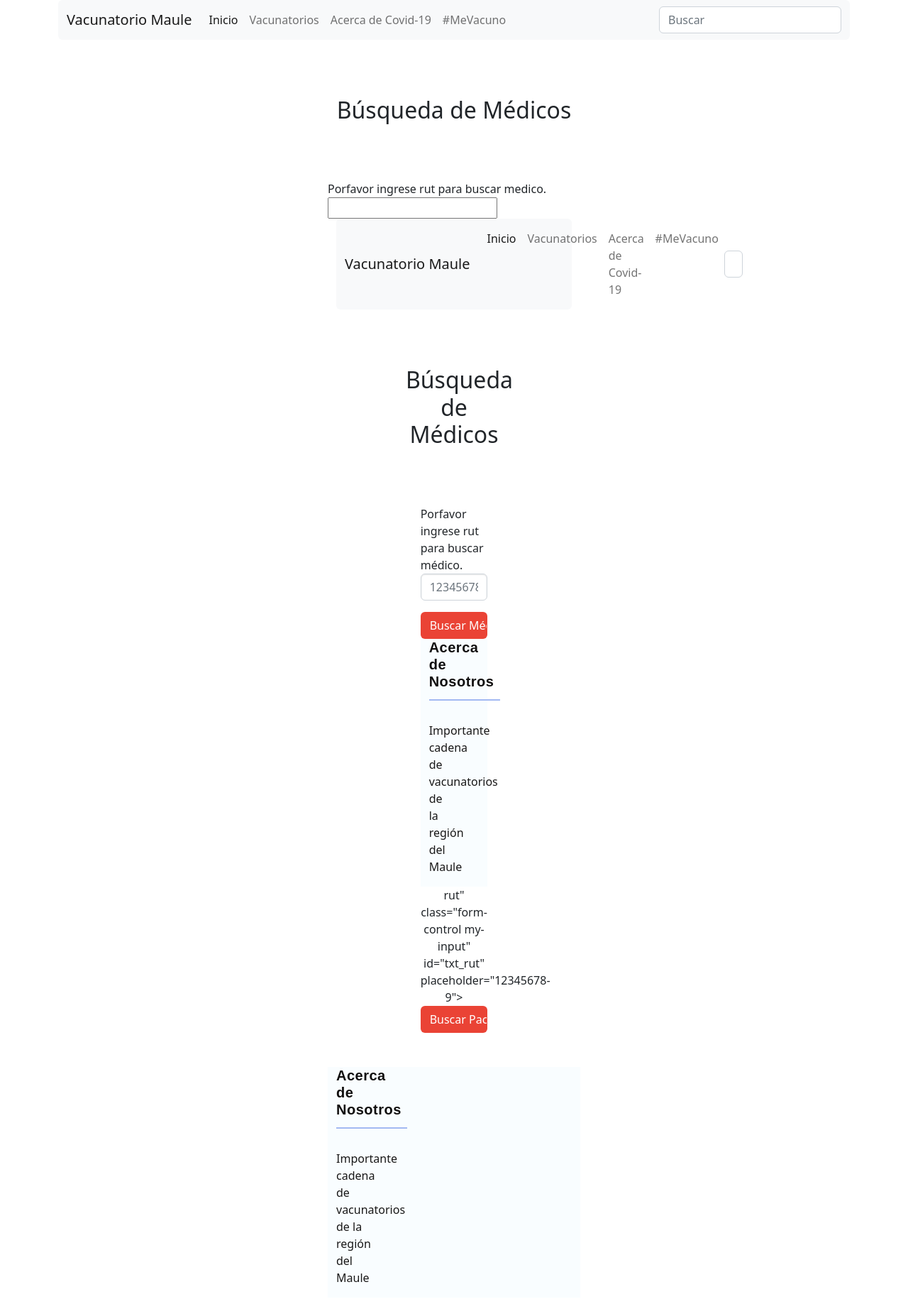
After one commit to nacho0v/Prueba3-master, a Django app: page /busqueda_medico/ in a window 1280 px wide. The commit adds this page. Shown: the whole page at 71% size. Run offline with Django 4.2, Linux system fonts and the light colour scheme; some libraries are stand-ins or nearby versions.

Commit message:
add templates

```diff
--- a/prueba3/app_gestion/admin.py
+++ b/prueba3/app_gestion/admin.py
@@ -3,3 +3,6 @@ from django.contrib import admin
 # Register your models here.
 from app_gestion.models import Persona
 admin.site.register(Persona)
+
+from app_gestion.models import Medico
+admin.site.register(Medico)
--- /dev/null
+++ b/prueba3/app_gestion/templates/busqueda_medico.html
@@ -0,0 +1,107 @@
+<!DOCTYPE html>
+<html lang="en">
+<head>
+   <meta charset="UTF-8">
+   <meta http-equiv="X-UA-Compatible" content="IE=edge">
+   <meta name="viewport" content="width=device-width, initial-scale=1.0">
+   <title>Formulario</title>
+   {% load static %}
+   <link rel="stylesheet" href="{% static 'css/index.css' %}">
+   <link href="//maxcdn.bootstrapcdn.com/bootstrap/4.1.1/css/bootstrap.min.css" rel="stylesheet" id="bootstrap-css">
+   <!-- CSS only -->
+<link href="https://cdn.jsdelivr.net/npm/bootstrap@5.2.0-beta1/dist/css/bootstrap.min.css" rel="stylesheet" integrity="sha384-0evHe/X+R7YkIZDRvuzKMRqM+OrBnVFBL6DOitfPri4tjfHxaWutUpFmBp4vmVor" crossorigin="anonymous">
+<script src="//maxcdn.bootstrapcdn.com/bootstrap/4.1.1/js/bootstrap.min.js"></script>
+<script src="//cdnjs.cloudflare.com/ajax/libs/jquery/3.2.1/jquery.min.js"></script>
+<!------ Include the above in your HEAD tag ---------->
+
+<link href="https://stackpath.bootstrapcdn.com/font-awesome/4.7.0/css/font-awesome.min.css" rel="stylesheet">
+</head>
+<body>
+
+   {% include "encabezado.html" %}
+
+   <div class="container">
+      <div class="col-md-6 mx-auto text-center">
+         <div class="header-title">
+            <h2 class="wv-heading--subtitle">
+               Búsqueda de Médicos
+            </h2>
+         </div>
+      </div>
+      <div class="row">
+         <div class="col-md-4 mx-auto">
+            <div class="myform form ">
+               <form action="/buscar/" method="get" name="formulario_medico">
+                    <div class="form-group">
+                        Porfavor ingrese rut para buscar medico.
+                        <input type="text" name="txt_<!DOCTYPE html>
+<html lang="en">
+<head>
+   <meta charset="UTF-8">
+   <meta http-equiv="X-UA-Compatible" content="IE=edge">
+   <meta name="viewport" content="width=device-width, initial-scale=1.0">
+   <title>Formulario</title>
+   {% load static %}
+   <link rel="stylesheet" href="{% static 'css/index.css' %}">
+   <link href="//maxcdn.bootstrapcdn.com/bootstrap/4.1.1/css/bootstrap.min.css" rel="stylesheet" id="bootstrap-css">
+   <!-- CSS only -->
+<link href="https://cdn.jsdelivr.net/npm/bootstrap@5.2.0-beta1/dist/css/bootstrap.min.css" rel="stylesheet" integrity="sha384-0evHe/X+R7YkIZDRvuzKMRqM+OrBnVFBL6DOitfPri4tjfHxaWutUpFmBp4vmVor" crossorigin="anonymous">
+<script src="//maxcdn.bootstrapcdn.com/bootstrap/4.1.1/js/bootstrap.min.js"></script>
+<script src="//cdnjs.cloudflare.com/ajax/libs/jquery/3.2.1/jquery.min.js"></script>
+<!------ Include the above in your HEAD tag ---------->
+
+<link href="https://stackpath.bootstrapcdn.com/font-awesome/4.7.0/css/font-awesome.min.css" rel="stylesheet">
+</head>
+<body>
+
+   {% include "encabezado.html" %}
+
+   <div class="container">
+      <div class="col-md-6 mx-auto text-center">
+         <div class="header-title">
+            <h2 class="wv-heading--subtitle">
+               Búsqueda de Médicos
+            </h2>
+         </div>
+      </div>
+      <div class="row">
+         <div class="col-md-4 mx-auto">
+            <div class="myform form ">
+               <form action="/buscar/" method="get" name="formulario_ingreso">
+                    <div class="form-group">
+                        Porfavor ingrese rut para buscar médico.
+                        <input type="text" name="txt_med_rut"  class="form-control my-input" id="txt_med_rut" placeholder="12345678-9">
+                    </div>
+                    <div class="text-center ">
+                        <input type="submit" class=" btn btn-block g-button" value="Buscar Médico>
+                    </div>
+
+               </form>
+            </div>
+         </div>
+      </div>
+   </div>
+
+<br><br>
+<!-- JavaScript Bundle with Popper -->
+<script src="https://cdn.jsdelivr.net/npm/bootstrap@5.2.0-beta1/dist/js/bootstrap.bundle.min.js" integrity="sha384-pprn3073KE6tl6bjs2QrFaJGz5/SUsLqktiwsUTF55Jfv3qYSDhgCecCxMW52nD2" crossorigin="anonymous"></script>
+{% include "footer.html" %}
+</body>
+</html>rut"  class="form-control my-input" id="txt_rut" placeholder="12345678-9">
+                    </div>
+                    <div class="text-center ">
+                        <input type="submit" class=" btn btn-block g-button" value="Buscar Paciente">
+                    </div>
+
+               </form>
+            </div>
+         </div>
+      </div>
+   </div>
+
+<br><br>
+<!-- JavaScript Bundle with Popper -->
+<script src="https://cdn.jsdelivr.net/npm/bootstrap@5.2.0-beta1/dist/js/bootstrap.bundle.min.js" integrity="sha384-pprn3073KE6tl6bjs2QrFaJGz5/SUsLqktiwsUTF55Jfv3qYSDhgCecCxMW52nD2" crossorigin="anonymous"></script>
+{% include "footer.html" %}
+</body>
+</html>
--- a/prueba3/app_gestion/views.py
+++ b/prueba3/app_gestion/views.py
@@ -1,9 +1,14 @@
 from django.shortcuts import redirect, render
 from app_gestion.models import Persona
+from app_gestion.models import Medico
 from django.http import HttpResponse
+
 
 def ingresar_persona(request):
     return render(request, "ingresar_persona.html")
+
+def ingresar_medico(request):
+    return render(request, "ingreso_medico.html")
 
 def index(request):
     return render(request, "index.html")
@@ -11,17 +16,30 @@ def index(request):
 def busqueda_persona(request):
     return render(request, "buscar_persona.html")
 
+def busqueda_medico(request):
+    return render(request, "busqueda_medico.html")
+
 def eliminar_persona(request):
     return render(request, "eliminar_persona.html")
 
+def eliminar_medico(request):
+    return render(request, "eliminar_medico.html")
+
 def listar_todo(request):
     return render(request,"listar_todo.html")
+
+def listar_medico(request):
+    return render(request,"listar_medico.html")
 
 
 # Create your views here.
 def listar_todo_persona(request):
     datos = Persona.objects.all()
     return render(request,"listar_todo.html",{'personas':datos})
+
+def listar_todo_medico(request):
+    datos = Medico.objects.all()
+    return render(request,"listar_todo_medico.html",{'medicos':datos})
 
 def ingresoPersona(request):
     rut=request.GET["txt_rut"]
@@ -39,6 +57,20 @@ def ingresoPersona(request):
         mensaje="<h1>Persona no ingresada o datos faltantes...</h1>"
     return HttpResponse(mensaje)
 
+
+def ingresoMedico(request):
+    med_rut=request.GET["txt_med_rut"]
+    med_nombre=request.GET["txt_med_nombre"]
+    med_appaterno=request.GET["txt_med_appaterno"]
+    med_apmaterno=request.GET["txt_med_apmaterno"]
+    if len(med_rut)>0 and len(med_nombre)>0 and len(med_appaterno)>0 and len(med_apmaterno)>0:
+        per=Persona(med_rut=med_rut,med_nombre=med_nombre,med_appaterno=med_appaterno,med_apmaterno=med_apmaterno)
+        per.save()
+        mensaje="<h1>Médico ingresad...</h1> <a href='/index/' >Volver al inicio</a>"
+    else:
+        mensaje="<h1>Médico no ingresado o datos faltantes...</h1>"
+    return HttpResponse(mensaje)
+
 def buscar(request):
     if request.GET["txt_rut"]:
         rut = request.GET["txt_rut"]
@@ -46,6 +78,16 @@ def buscar(request):
         return render(request,"listar.html",{"personas":personas,"query":rut})
     else:
         mensaje = "Debe ingresar el RUT de la persona a buscar"
+        return HttpResponse(mensaje)
+
+
+def buscar_medico(request):
+    if request.GET["txt_med_rut"]:
+        med_rut = request.GET["txt_med_rut"]
+        medicos = Medico.objects.filter(rut__icontains=med_rut)
+        return render(request,"listar.html",{"medicos":medicos,"query":med_rut})
+    else:
+        mensaje = "Debe ingresar el RUT del medico a buscar"
         return HttpResponse(mensaje)
 
 
@@ -62,3 +104,18 @@ def eliminacion_persona(request):
     else:
         mensaje = "<h1>Debe ingresar un RUT para eliminar..."
     return HttpResponse(mensaje)
+
+
+def eliminacion_medico(request):
+    if request.GET["txt_med_rut"]:
+        rut_recibido = request.GET["txt_med_rut"]
+        medico = Medico.objects.filter(med_rut=rut_recibido)
+        if medico:
+            med=Medico.objects.get(med_rut=rut_recibido)
+            med.delete()
+            mensaje = "Médico Eliminado..."
+        else:
+            mensaje = "<h1>Médico NO eliminado...</h1>"
+    else:
+        mensaje = "<h1>Debe ingresar un RUT para eliminar..."
+    return HttpResponse(mensaje)
--- a/prueba3/prueba3/urls.py
+++ b/prueba3/prueba3/urls.py
@@ -15,5 +15,13 @@ urlpatterns = [
     path('listar_todo_persona/', views.listar_todo_persona ),
     path('listar_todo/', views.listar_todo),
     path('eliminacion_persona/',views.eliminacion_persona),
-
+    path('ingresar_medico/', views.ingresar_medico),
+    path('ingresoMedico/', views.ingresoMedico),
+    path('busqueda_medico/', views.busqueda_medico),
+    path('eliminar_medico/', views.eliminar_medico),
+    path('listar_medico/', views.listar_medico),
+    path('listar_todo_medico/', views.listar_todo_medico),
+    path('buscar_medico/', views.buscar_medico),
+    path('eliminacion_medico/', views.eliminacion_medico),
+    path('ingresoMedico/', views.ingresoMedico),
 ]
```
Also changed, not shown: prueba3/app_gestion/models.py (+8 -0 lines), prueba3/app_gestion/templates/eliminar_medico.html (added, +54 -0 lines), prueba3/app_gestion/templates/index.html (+17 -1 lines), prueba3/app_gestion/templates/ingreso_medico.html (added, +72 -0 lines), prueba3/app_gestion/templates/listar_medico.html (added, +43 -0 lines), prueba3/app_gestion/templates/listar_todo_medico.html (added, +74 -0 lines), prueba3/app_gestion/migrations/0008_medico.py (added), prueba3/db.sqlite3.
